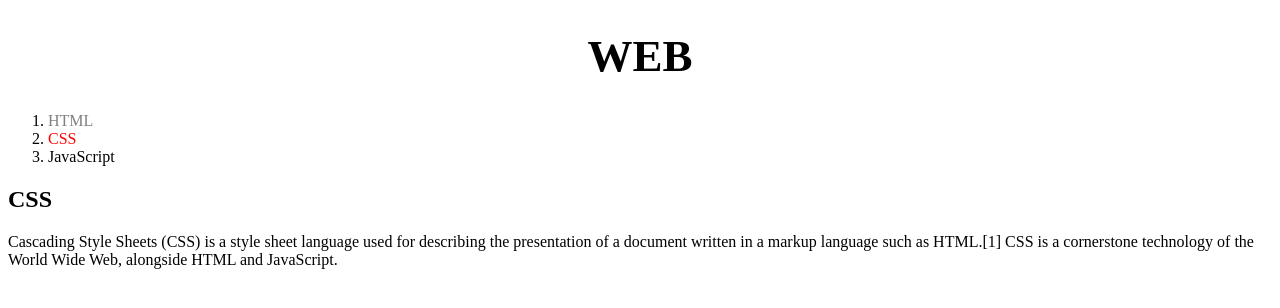
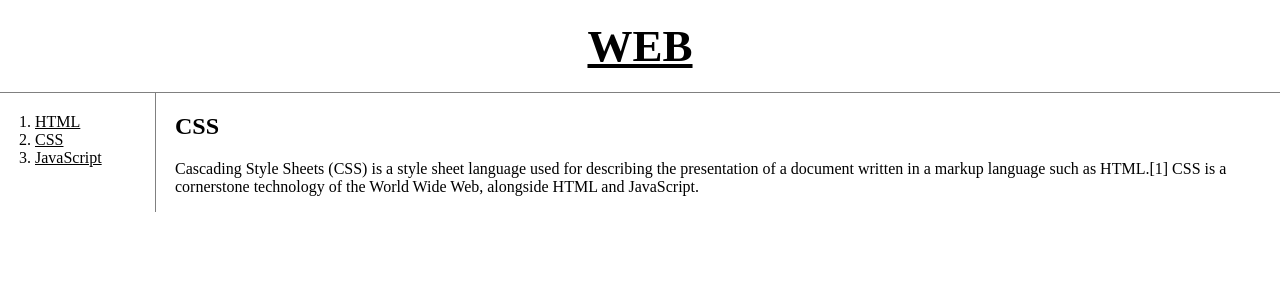
Before and after one commit to seafood0917/HTML, a plain HTML site: page study/2.html in a window 1280 px wide. Drawn offline with Linux system fonts and the light colour scheme.

Commit message:
Finished CSS tutorial

```diff
--- a/study/2.html
+++ b/study/2.html
@@ -3,34 +3,23 @@
   <head>
     <title>WEB1 - CSS</title>
     <meta charset="utf-8">
-    <style>
-      a {
-        color : black;
-        text-decoration: none;
-      }
-      h1 {
-        font-size: 45px;
-        text-align: center;
-      }
-      .saw {
-        color: gray;
-      }
-      #active {
-        color: red;
-      }
-    </style>
+    <link rel="stylesheet" href="style.css">
   </head>
 
   <body>
     <h1><a href="index.html">WEB</a></h1>
+    <div id="grid">
       <ol>
-      <li><a href="1.html" class="saw">HTML</a></li>
-      <li><a href="2.html" class="saw" id="active">CSS</a></li>
+        <li><a href="1.html">HTML</a></li>
+        <li><a href="2.html">CSS</a></li>
         <li><a href="3.html">JavaScript</a></li>
       </ol>
+      <div id="article">
         <h2>CSS</h2>
         <p>
           Cascading Style Sheets (CSS) is a style sheet language used for describing the presentation of a document written in a markup language such as HTML.[1] CSS is a cornerstone technology of the World Wide Web, alongside HTML and JavaScript.
         </p>
+      </div>
+    </div>
   </body>
 </html>
--- /dev/null
+++ b/study/style.css
@@ -0,0 +1,40 @@
+body {
+  margin: 0;
+}
+a {
+  color : black;
+}
+h1 {
+  font-size: 45px;
+  text-align: center;
+  border-bottom: 1px gray solid;
+  margin: 0;
+  padding: 20px;
+}
+ol {
+  border-right: 1px gray solid;
+  width: 100px;
+  margin: 0;
+  padding: 20px;
+}
+#grid {
+  display: grid;
+  grid-template-columns: 150px 1fr;
+}
+#grid ol {
+  padding-left: 35px;
+}
+#article {
+  padding-left: 25px;
+}
+@media(max-width: 650px) {
+  #grid {
+    display: block;
+  }
+  ol {
+    border-right: none;
+  }
+  h1 {
+    border-bottom: none;
+  }
+}
```
Also changed, not shown: study/1.html (+6 -11 lines), study/3.html (+6 -11 lines), study/index.html (+5 -22 lines), study/mediaquery.html (added, +23 -0 lines). Lines whose indentation alone changed are shown as unchanged.
